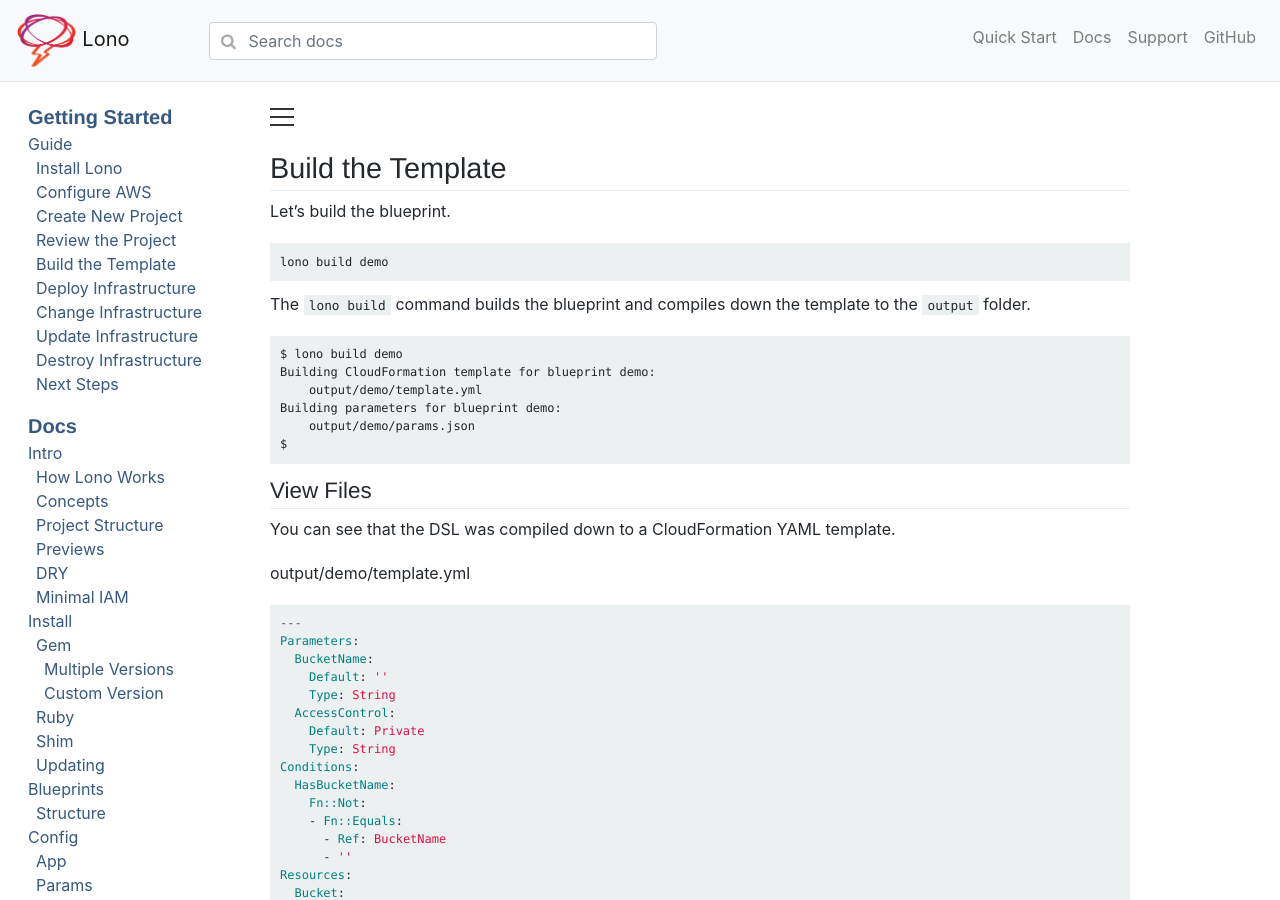
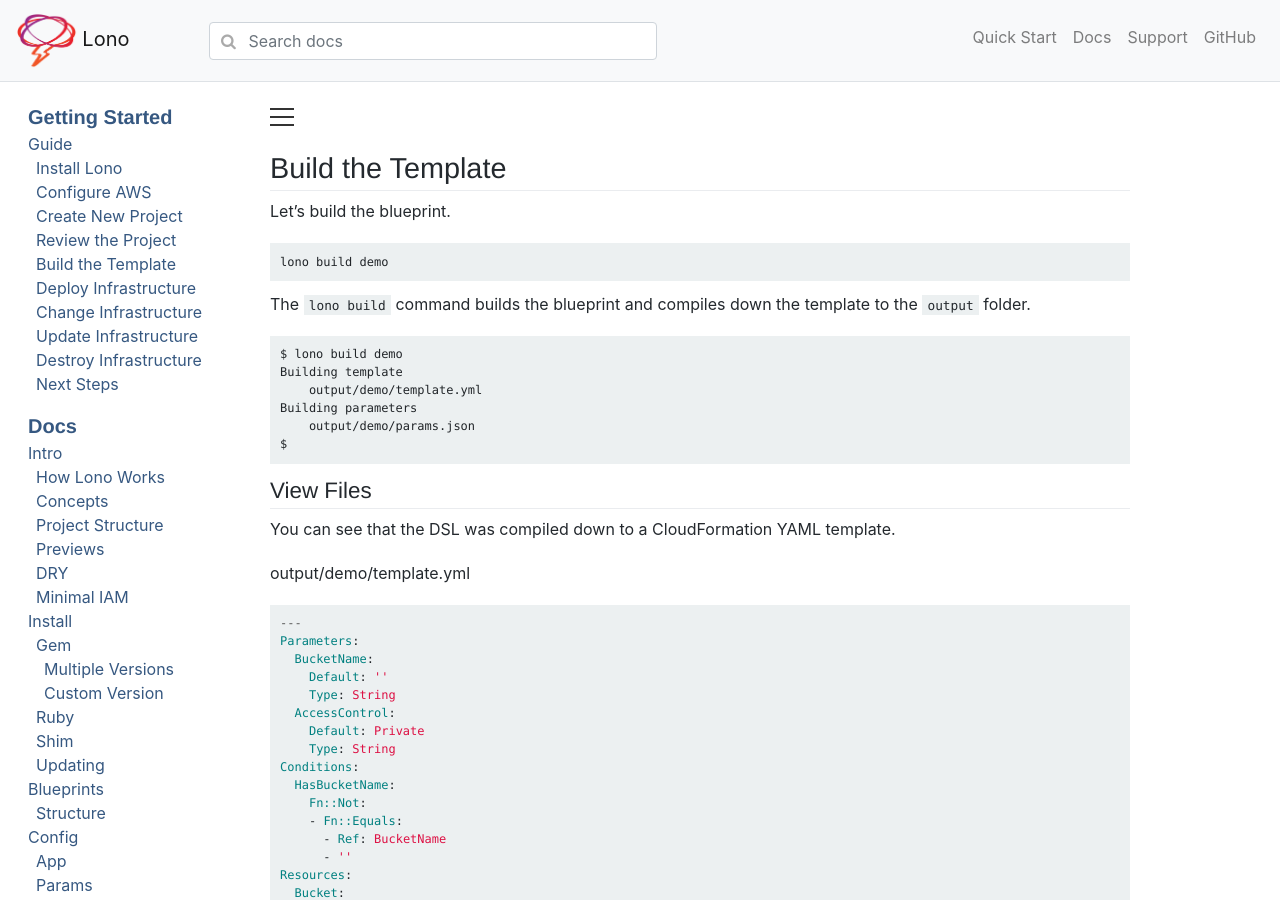
Before and after one commit to boltops-tools/lono-docs, a Jekyll site: the page built from _docs/learn/build.md, in a window 1280 px wide and 900 px high. Built offline with Jekyll 4.4.1, drawn with Linux system fonts in a browser that asks for light colours; cached includes are drawn as plain includes; a script that is not in the unit is left out.

Commit message:
update docs

```diff
--- a/_docs/learn/build.md
+++ b/_docs/learn/build.md
@@ -9,9 +9,9 @@ Let's build the blueprint.
 The `lono build` command builds the blueprint and compiles down the template to the `output` folder.
 
     $ lono build demo
-    Building CloudFormation template for blueprint demo:
+    Building template
         output/demo/template.yml
-    Building parameters for blueprint demo:
+    Building parameters
         output/demo/params.json
     $
 
```
